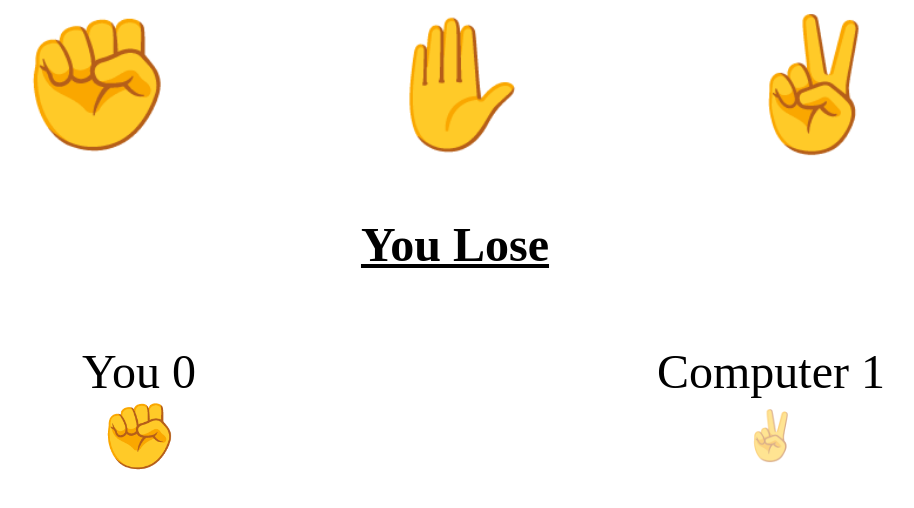
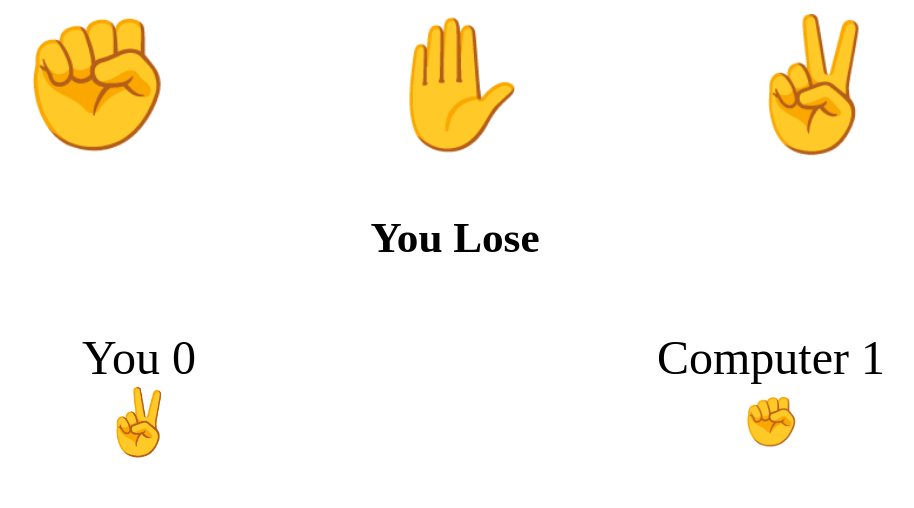
Before and after one commit to VinnikAlex/RockPaperScissors-2, a plain HTML site: page ScissorsPaperRock/index.html in a window 1280 px wide. Both pictures are taken after a click on the button "✌️". Shown: the whole page, without its empty margins (185-1099 px from the left). Drawn offline with Linux system fonts and the light colour scheme.

Commit message:
final product

```diff
--- a/ScissorsPaperRock/app.js
+++ b/ScissorsPaperRock/app.js
@@ -8,9 +8,17 @@ let winner = "";
 
 let playerScore = document.querySelector(".player-score");
 let computerScore = document.querySelector(".computer-score");
-
 let playerCount = 0;
 let computerCount = 0;
+
+let playerEmoji = document.querySelector(".result-selection-winner");
+let computerEmoji = document.querySelector(".result-selection");
+
+const emojis = [
+  { name: "rock", emoji: "✊" },
+  { name: "paper", emoji: "✋" },
+  { name: "scissors", emoji: "✌️" },
+];
 
 updateScore();
 updateWinner();
@@ -30,6 +38,18 @@ pick.forEach((button) => {
 
     // passing player and computer choice variables to check who wins
     console.log(determineWinner(playValue, compValue));
+
+    // display users emoji choice
+    for (let i = 0; i < emojis.length; i++) {
+      if (clicked === emojis[i].name) {
+        playerEmoji.innerHTML = emojis[i].emoji;
+      }
+    }
+    for (let k = 0; k < emojis.length; k++) {
+      if (compValue === emojis[k].name) {
+        computerEmoji.innerHTML = emojis[k].emoji;
+      }
+    }
   });
 });
 
@@ -59,8 +79,10 @@ function determineWinner(playerValue, computerValue) {
     } else {
       winner = "You Lose";
       updateWinner();
+
       computerCount++;
       updateScore();
+
       return "Computer Wins";
     }
   }
@@ -85,7 +107,6 @@ function determineWinner(playerValue, computerValue) {
     if (computerValue === "rock") {
       winner = "You Win";
       updateWinner();
-
       playerCount++;
       updateScore();
       return "You Win!";
@@ -107,22 +128,3 @@ function updateScore() {
 function updateWinner() {
   whoWon.innerHTML = winner;
 }
-
-// console.log(determineWinner(playerPick(), randomSelection()));
-// console.log(playerPick());
-
-// // use all functions prior functions
-// function game() {
-//   playerPick();
-//   randomSelection();
-//   console.log(determineWinner(playerPick(), randomSelection()));
-// }
-
-// // loop through game() to play 5 rounds
-// function playRound() {
-//   for (let i = 0; i < 5; i++) {
-//     game();
-//   }
-// }
-// // use the function!
-// playRound();
--- a/ScissorsPaperRock/index.html
+++ b/ScissorsPaperRock/index.html
@@ -24,8 +24,8 @@
         Computer
         <span class="computer-score">0</span>
       </div>
-      <div class="result-selection-winner">✊</div>
-      <div class="result-selection">✌️</div>
+      <div class="result-selection-winner"></div>
+      <div class="result-selection"></div>
     </div>
   </body>
 </html>
--- a/ScissorsPaperRock/styles.css
+++ b/ScissorsPaperRock/styles.css
@@ -20,12 +20,11 @@
 .who-wins {
   display: flex;
   justify-content: center;
-  font-size: 2rem;
+  font-size: 1.8rem;
   padding: 1rem;
 }
 
 .display {
-  text-decoration: underline;
 }
 
 .results {
@@ -45,10 +44,8 @@
 }
 
 .result-selection {
-  opacity: 0.5;
 }
 
 .result-selection-winner {
-  opacity: 1;
   font-size: 4rem;
 }
```
